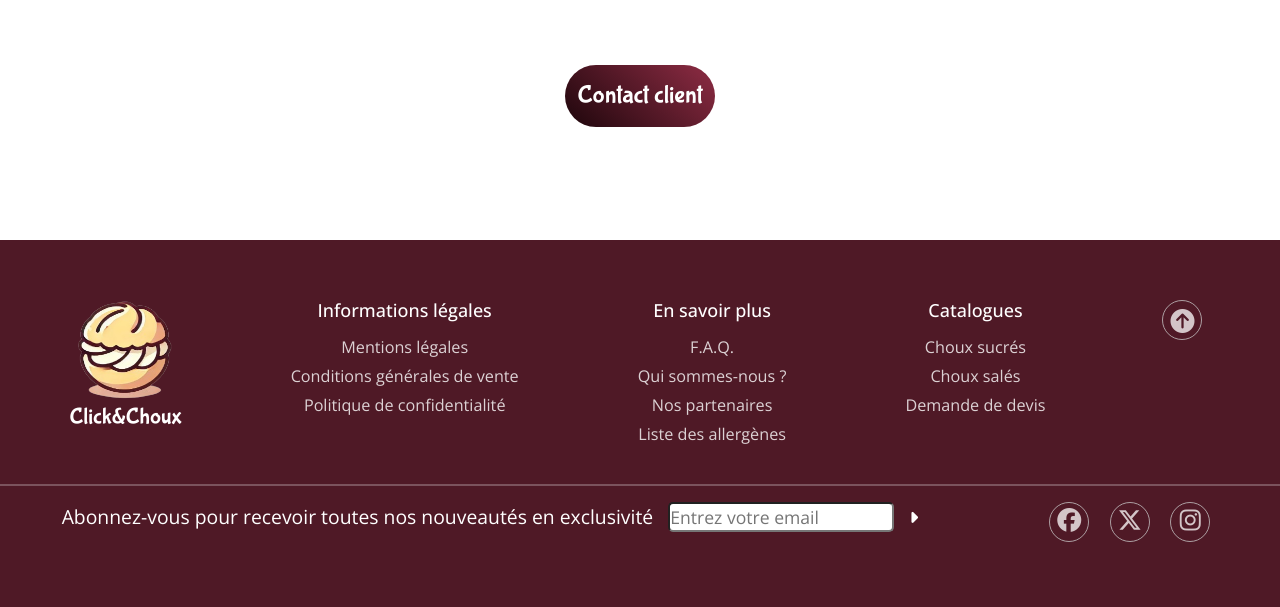
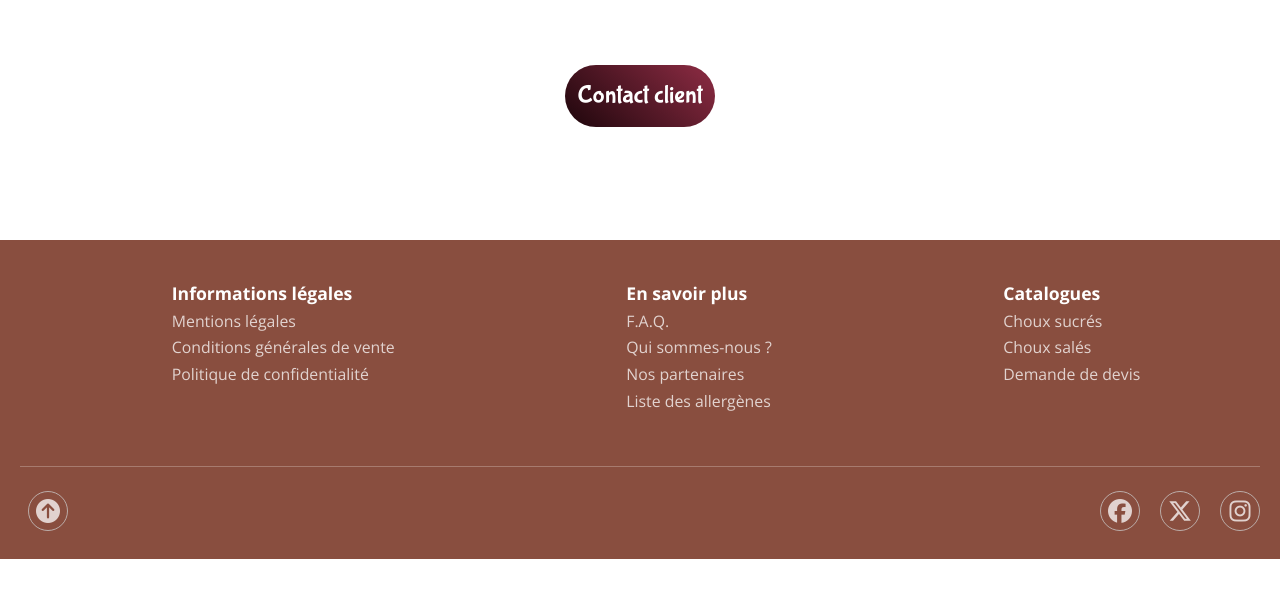
Before and after one commit to GiacoLnd/ClickAndChoux, a Symfony app: template templates/admin/index.html.twig in a window 1280 px wide. Shown: the part 944-1551 px from the top of the page. After the commit the page ends 1503 px from the top, so only its background shows below. Run offline with Twig, Linux system fonts and the light colour scheme; the template is opened without the code that fills it, so the values that code supplies are empty; some libraries are stand-ins or nearby versions.

Commit message:
Added new footer // responsive on navbar and footer

```diff
--- a/public/css/style.css
+++ b/public/css/style.css
@@ -13,8 +13,7 @@
     --link-size: 1.1em;
     --footer-left-bg-primary: #FFA85C;
     --footer-left-bg-secondary: #FFC18B;
-    --footer-right-bg: #4F1926;
-    --footer-right-bg: linear-gradient(42deg, rgba(33,7,13,1) 3%, rgba(130,40,62,1) 89%);
+    --footer-right-bg: #894e3f;
     --navbar-bg-primary: #FFFFFF;
 }
 /* Style commun */
@@ -229,6 +228,10 @@ body{
             text-align: center;
             background: transparent;
 
+            .horizontal-bar{
+                display: none;
+            }
+
             li {
                 margin: 20px;
                 padding: 20px;
@@ -297,61 +300,127 @@ body{
         font-family: var(--font-family-primary);
         font-size:  var(--font-size);
     }
-    .footer {
-        padding: 40px 0;
-        background-color: var(--link-color);
+    footer{
+        background: var(--footer-right-bg);
         color: white;
-        font-family: var(--font-family-primary);
+        padding: 20px;
 
-        .social {
-            text-align: center;
-            padding-bottom: 25px;
+        .footer-top{
+            display: flex;
+            justify-content: space-around;
+            align-items: flex-start;
+            padding: 20px;
+            width: 100%;
+
+            h1{
+                font-family: "Bubblegum Sans", sans-serif;
+            }
+
+            p{
+                color: white;
+                width: 300px;
+            }
+            .footer-links h3{
+                font-size: 0.9em;
+                font-weight: normal;
+            }
+            .footer-links ul{
+                display: flex;
+                flex-direction: column;
+                align-items: flex-start;
 
                 a {
+                    font-family: "Open Sans", sans-serif;
+                    font-size: 0.9em;
+                    color: white;
+                    opacity: 0.75;
+                    text-decoration: none;
+                    position: relative;
+                    transition: transform 0.3s ease-in, color 0.3s ease, opacity 0.3s ease;
+
+                    &::after {
+                        content: "";
+                        position: absolute;
+                        left: 0;
+                        bottom: -2px;
+                        width: 0;
+                        height: 2px;
+                        background-color: #ffcc80;
+                        transition: width 0.3s ease;
+                    }
+
+                    &:hover {
+                        transform: translateX(5px);
+                        opacity: 1;
+
+                        &::after {
+                            width: 100%;
+                        }
+                    }
+                }
+            }
+        }
+        .footer-bottom{
+            display: flex;
+            justify-content: space-between;
+            align-items: center;
+
+            .footer-scroll{
+
+                button{
+                    background: none;
+                    border: none;
                     font-size: 24px;
                     width: 40px;
                     height: 40px;
                     line-height: 40px;
-                display: inline-block;
                     text-align: center;
                     border-radius: 50%;
                     border: 1px solid #ccc;
                     margin: 0 8px;
                     color: inherit;
                     opacity: 0.75;
-
-                &:hover {
-                    opacity: 0.9;
+                    display: flex;
+                    align-items: center;
+                    justify-content: center;
                 }
             }
+            .footer-social {
+
+                .social-icons{
+                    display: flex;
+                    gap: 20px;
+
+                    a{
+                        gap: 20px;
+                        background: none;
+                        border: none;
+                        font-size: 24px;
+                        width: 40px;
+                        height: 40px;
+                        line-height: 40px;
+                        text-align: center;
+                        border-radius: 50%;
+                        border: 1px solid #ccc;
+                        margin: 8px 0;
+                        color: inherit;
+                        opacity: 0.75;
+                        display: flex;
+                        align-items: center;
+                        justify-content: center;
+                        transition: opacity 0.3s ease-in;
+
+                        &:hover{
+                            opacity: 1.25;
                         }
 
-        .footer-break{
-            height:2px;
-            border-width:0;
-            color:gray;
-            background-color:white
+                        i{
+                            transition: transform 0.2s ease;
+
+                            &:hover{
+                                transform: scale(1.1)
                             }
-
-        ul {
-            padding: 0;
-            list-style: none;
-            text-align: center;
-            font-size: 18px;
-            line-height: 1.6;
-            margin-bottom: 0;
-
-            li {
-                display: inline-block; /* Change to inline-block for horizontal layout */
-                padding: 0 10px;
-
-                a {
-                    color: inherit;
-                    text-decoration: none;
-                    opacity: 0.8;
-
-                    &:hover {
-                        opacity: 1;
+                        }
                     }
                 }
             }
@@ -760,94 +829,3 @@ table.dataTable thead th, table.dataTable tbody td{
     text-align: center;
     align-self: center;
 }
-
-footer{
-    .footer-top{
-        display: flex;
-        justify-content: space-around;
-        align-items: flex-start;
-        padding: 20px;
-        width: 100%;
-
-        .logo{
-            width: 100px;
-            height: 100px;
-            display: flex;
-            flex-direction: column;
-        }
-        .footer-logo{
-            display: flex;
-            flex-direction: column;
-            align-items: center;
-
-            a{
-                color: white;
-            }
-        }
-
-        p{
-            color: white;
-            font-size: 0.9em;
-            width: 300px;
-        }
-        .footer-links h3{
-            font-size: 1em;
-            font-weight: 500;
-            margin-bottom: 10px;
-        }
-        .footer-links ul{
-            display: flex;
-            flex-direction: column;
-            align-items: center;
-
-            a{
-                font-family: "Open sans", sans-serif;
-                font-size: 0.9em;
-            }
-
-        }
-        .footer-scroll{
-
-            button{
-                background: none;
-                border: none;
-                font-size: 24px;
-                width: 40px;
-                height: 40px;
-                line-height: 40px;
-                display: inline-block;
-                text-align: center;
-                border-radius: 50%;
-                border: 1px solid #ccc;
-                margin: 0 8px;
-                color: inherit;
-                opacity: 0.75;
-            }
-        }
-    }
-    .footer-bottom{
-        display: flex;
-        justify-content: space-around;
-
-        .footer-newsletter{
-            display: flex;
-            align-items: baseline;
-            justify-content: center;
-            gap: 15px;
-
-            p{
-                color: white;
-            }
-            input{
-                border-radius: 5px;
-                position: relative;
-            }
-
-            button{
-                background: none;
-                border: none;
-                color: white;
-            }
-        }
-    }
-}
--- a/templates/base.html.twig
+++ b/templates/base.html.twig
@@ -83,11 +83,14 @@
                     </div>
                     <ul class="navbar-list" id="navbar-list">
                         <li><a href="{{ path('salty_produit') }}" class="menu-item">Choux Salés</a></li>
-                        <li>|</li>
+                        <li class="vert-bar">|</li>
+                        <li class="horizontal-bar">-</li>
                         <li><a href="{{ path('sweety_produit') }}" class="menu-item">Choux Sucrés</a></li>
-                        <li>|</li>
+                        <li class="vert-bar">|</li>
+                        <li class="horizontal-bar">-</li>
                         <li><a href="{{ path('app_contact') }}" class="menu-item">Contactez-nous</a></li>
-                        <li>|</li>
+                        <li class="vert-bar">|</li>
+                        <li class="horizontal-bar">-</li>
                         <li><a href="/" class="menu-item">F.A.Q</a></li>
                     </ul>
                         <button class="burger" id="burger-button" aria-label="Menu">
@@ -101,13 +104,9 @@
         </main>
         <footer class="footer" role="contentinfo">
             <div class="footer-top">
-                <div class="footer-logo">
-                    <img src="{{ asset('img/logobis.png') }}" alt="ClickAndChoux" class="logo">
-                    <a href="{{ path('app_home') }}" class="navbar-title">Click&Choux</a>
-                </div>
                 <div class="footer-links">
                     <ul role="navigation" aria-labelledby="footer-links-heading">
-                        <h3>Informations légales</h3>
+                        <li class="fw-bold">Informations légales</li>
                         <li><a href="">Mentions légales</a></li>
                         <li><a href="">Conditions générales de vente</a></li>
                         <li><a href="">Politique de confidentialité</a></li>
@@ -115,7 +114,7 @@
                 </div>
                 <div class="footer-links">
                     <ul role="navigation">
-                        <h3>En savoir plus</h3>
+                        <li class="fw-bold">En savoir plus</li>
                         <li><a href="">F.A.Q.</a></li>
                         <li><a href="">Qui sommes-nous ?</a></li>
                         <li><a href="">Nos partenaires</a></li>
@@ -124,34 +123,28 @@
                 </div>
                 <div class="footer-links">
                     <ul role="navigation">
-                        <h3>Catalogues</h3>
+                        <li class="fw-bold">Catalogues</li>
                         <li><a href="{{ path('sweety_produit') }}">Choux sucrés</a></li>
                         <li><a href="{{ path('salty_produit') }}">Choux salés</a></li>
                         <li><a href="{{ path('app_contact') }}">Demande de devis</a></li>
                     </ul>
                 </div>
+            </div>
+            <hr class="footer-break"> <!-- hr : ligne horizontale -->
+            <div class="footer-bottom">
                 <div class="footer-scroll">
                     <button class="scrollTopButton" id="retour-haut" aria-label="Scroll to top">
                         <i class="fa-solid fa-circle-arrow-up"></i>
                     </button>
                 </div>
+                <div class="footer-social">
+                    <div class="social-icons" role="navigation" aria-labelledby="social-heading">
+                        <a href="#" aria-label="Facebook"><i class="fa-brands fa-facebook"></i></a>
+                        <a href="#" aria-label="Twitter"><i class="fa-brands fa-x-twitter"></i></a>
+                        <a href="#" aria-label="Instagram"><i class="fa-brands fa-instagram"></i></a>
+                    </div>
+                </div>
             </div>
-            <hr class="footer-break">
-            <div class="footer-bottom">
-            <div class="footer-newsletter">
-                <p>Abonnez-vous pour recevoir toutes nos nouveautés en exclusivité </p>
-                <input type="text" placeholder="Entrez votre email" aria-label="Enter your email" class="footer-input">
-                <button type="submit" class="footer-button">
-                    <i class="fa-solid fa-caret-right"></i>
-                </button>
-            </div>
-            <div class="social" role="navigation" aria-labelledby="social-heading">
-                <h3 id="social-heading" class="sr-only">Follow us on social media</h3>
-                <a href="#" aria-label="Facebook"><i class="fa-brands fa-facebook"></i></a>
-                <a href="#" aria-label="Twitter"><i class="fa-brands fa-x-twitter"></i></a>
-                <a href="#" aria-label="Instagram"><i class="fa-brands fa-instagram"></i></a>
-            </div>
-        </div>
         </footer>
         </div>
 
```
Also changed, not shown: public/css/responsive.css (+19 -33 lines), src/Repository/ProduitRepository.php (+6 -9 lines). Lines whose indentation alone changed are shown as unchanged.
